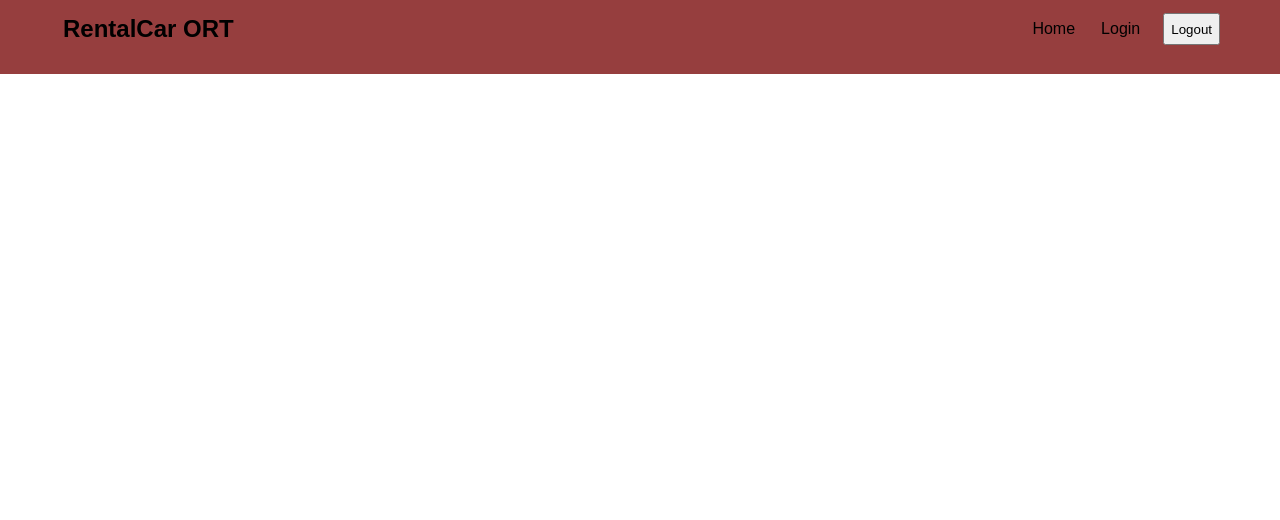
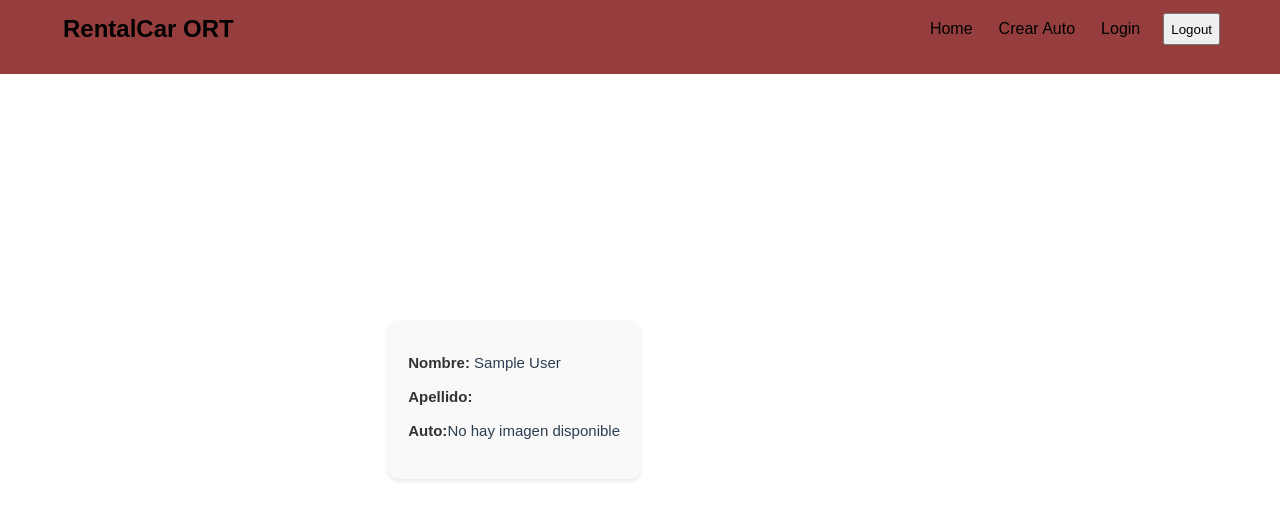
Before and after one commit to Jomerstein/TPN2-Grupo-3, a Vue app: page /perfil in a window 1280 px wide. Shown: the top 520 px of the page. Built offline with nearby package versions, Linux system fonts and the light colour scheme; sample sign-in values are in the browser's storage.

Commit message:
Agregado del perfil

```diff
--- a/src/components/NavBar.vue
+++ b/src/components/NavBar.vue
@@ -13,6 +13,7 @@
 
         <router-link to="/CrearAuto" v-if=" esAdmin ">Crear Auto</router-link>
         <router-link to="/Login" v-if="!estaLogeado">Login</router-link>
+        <router-link to="/Perfil" v-if="estaLogeado">Perfil</router-link>
         <button @click="logout" type="button">Logout</button>
 
       </div>
@@ -45,9 +46,6 @@
       toggleMenu() {
         this.isActive = !this.isActive;
       },
-      ingresar(){
-
-      },
 
        logout() {
           this.store.logout()
@@ -63,6 +61,9 @@
         return this.store.isAuthenticated
       }
 
+    },
+    mounted(){
+      this.store.checkAuth()
     }
 
   };
--- a/src/router/index.js
+++ b/src/router/index.js
@@ -6,6 +6,7 @@ import CrearAuto from '@/views/CrearAuto.vue'
 import ModificarAuto from '@/views/ModificarAuto.vue'
 import EliminarAuto from '@/views/EliminarAuto.vue'
 import Admin from '@/views/Admin.vue'
+import Perfil from '@/views/Perfil.vue'
 
 
 const routes = [
@@ -47,6 +48,14 @@ const routes = [
     component: EliminarAuto
   },
   {
+    path: '/perfil',
+    name: 'Perfil',
+    component: Perfil,
+    meta: {
+      requiereAuth: true
+    }
+  },
+  {
     path: '/admin',
     name: 'Admin',
     component: Admin,
--- a/src/stores/userStore.js
+++ b/src/stores/userStore.js
@@ -75,11 +75,12 @@ export const useAuthStore = defineStore('userStore', {
             localStorage.removeItem('isAuthenticated');
             localStorage.removeItem('isAdmin')
         },
-
-
-        setFalse() {
-            this.isAuthenticated = false;
-           // localStorage.setItem('isAuthenticated','false')
+        checkAuth(){
+            this.isAuthenticated = localStorage.getItem('isAuthenticated' === true);
+            this.isAdmin = localStorage.getItem('isAdmin') === 'true' ? true : false
+            if(this.isAuthenticated){
+                this.user = JSON.parse(localStorage.getItem('user'))
+            }
         }
 
     }
--- /dev/null
+++ b/src/views/Perfil.vue
@@ -0,0 +1,75 @@
+
+ <template>
+  <div class="user-info">
+    <p><span class="label">Nombre:</span> {{ usuario.name }}</p>
+    <p><span class="label">Apellido:</span> {{ usuario.surname }}</p>
+    <div class="auto-image">
+      <span class="label">Auto:</span>
+      <img v-if="usuario.autoImg" :src="user.autoImg" alt="Imagen del auto">
+      <span v-else>No hay imagen disponible</span>
+    </div>
+  </div>
+</template>
+
+
+<script>
+import { useAuthStore } from '@/stores/userStore';
+
+export default {
+    data() {
+        return {
+            usuario: {}
+        };
+    },
+    methods: {
+        recuperarUsuario() {
+            const usuarioJson = localStorage.getItem('user');
+            if (usuarioJson) {
+                this.usuario = JSON.parse(usuarioJson);
+            } else {
+                console.error('No user found in localStorage');
+            }
+        }
+    },
+    mounted() {
+        if (!localStorage.getItem('isAuthenticated')) {
+            this.$router.push({ name: 'Login' });
+        } else {
+            this.recuperarUsuario();
+        }
+    }
+};
+</script>
+
+<style>
+.user-info {
+  font-family: Arial, sans-serif;
+  background-color: #f9f9f9;
+  padding: 20px;
+  border-radius: 10px;
+  box-shadow: 0 2px 4px rgba(0, 0, 0, 0.1);
+  max-width: 400px;
+  margin: 20px auto;
+}
+
+.user-info p {
+  margin: 10px 0;
+}
+
+.label {
+  font-weight: bold;
+  color: #333;
+}
+
+.auto-image {
+  margin-top: 10px;
+  display: flex;
+  align-items: center;
+}
+
+.auto-image img {
+  max-width: 100px;
+  max-height: 100px;
+  margin-left: 10px;
+}
+</style>
```
